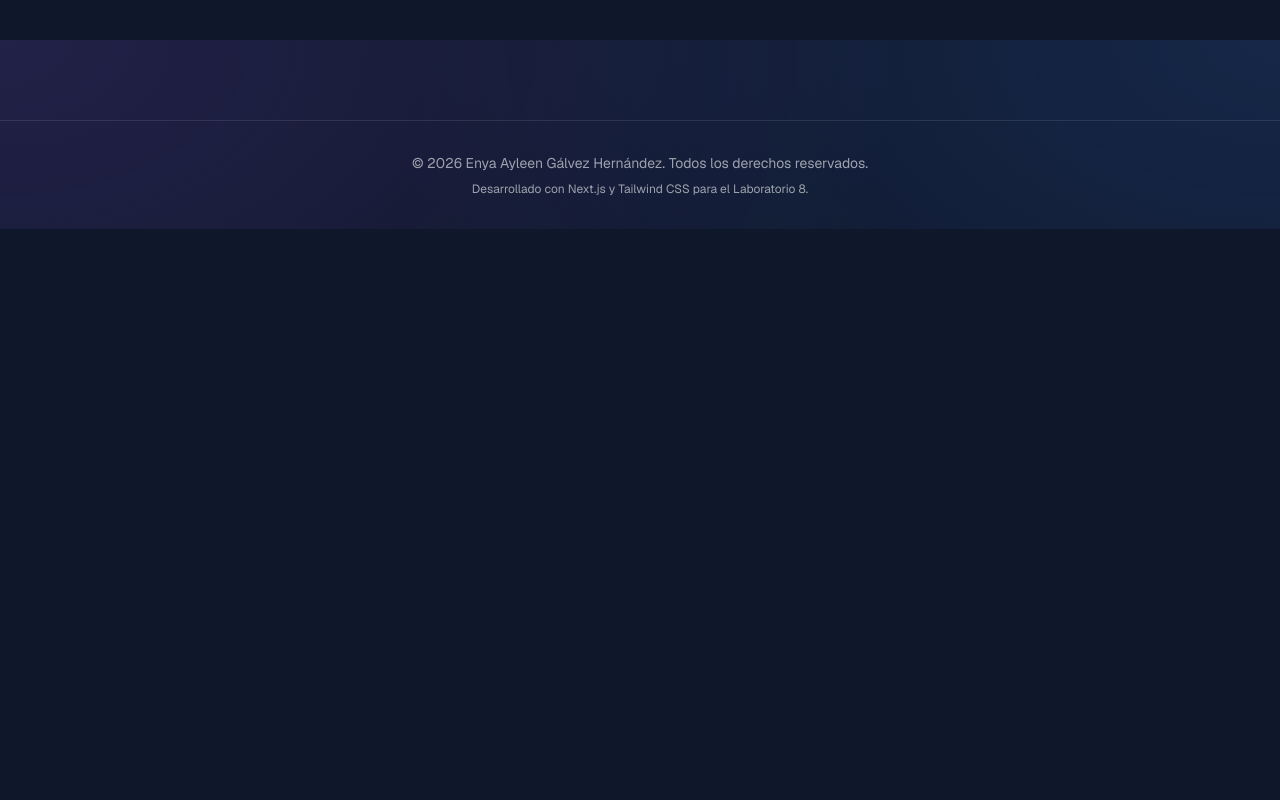
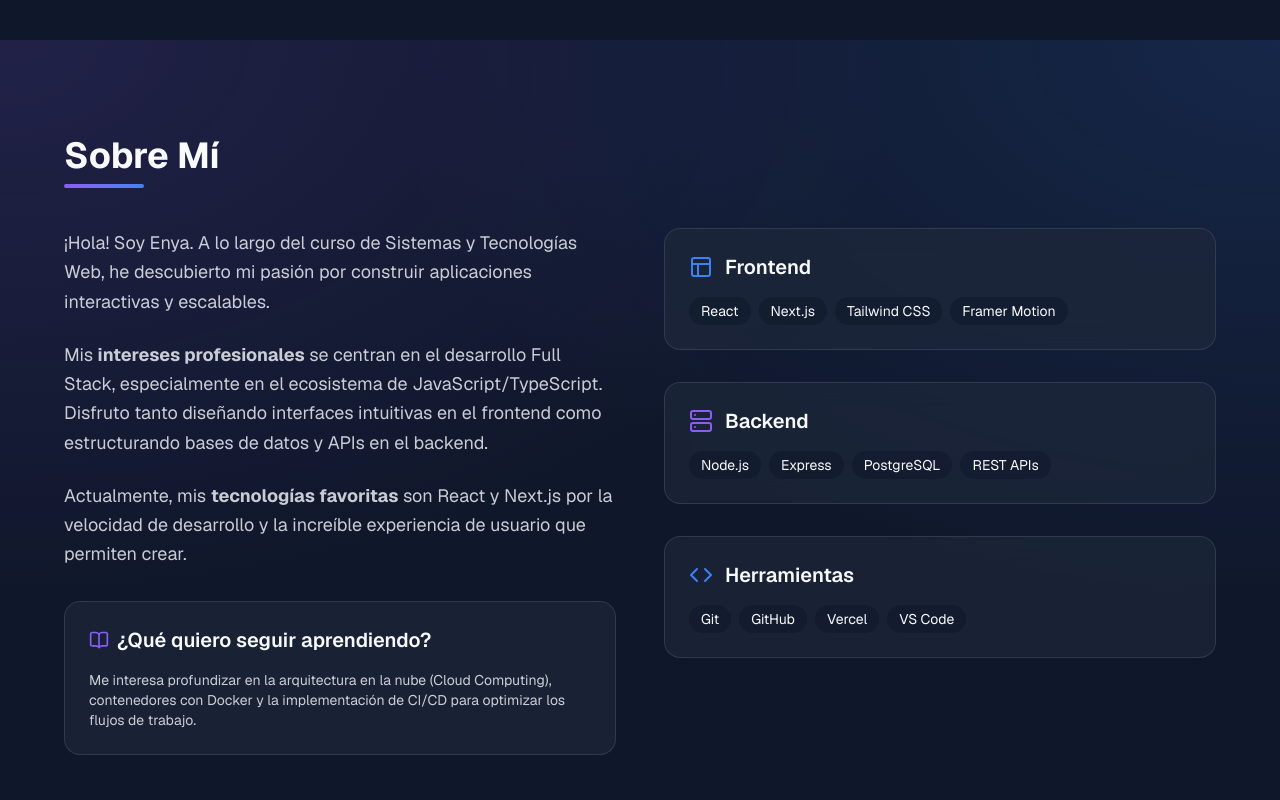
Before and after one commit to EnyaGalvez/lab8-Nextjs, a Next.js app: page / in a window 1280 px wide. Shown: the part 760-1560 px from the top of the page. Before the commit the page ends 989 px from the top, so only its background shows below. Built offline with nearby package versions, Linux system fonts and the light colour scheme.

Commit message:
feat: implementar seccion Sobre Mi con skills y experiencia

```diff
--- a/src/app/page.tsx
+++ b/src/app/page.tsx
@@ -1,9 +1,11 @@
 import Hero from '@/components/Hero';
+import AboutMe from '@/components/AboutMe';
 
 export default function Home() {
   return (
     <div className="flex flex-col gap-24 pb-20">
       <Hero />
+      <AboutMe />
     </div>
   );
 }
--- /dev/null
+++ b/src/components/AboutMe.tsx
@@ -0,0 +1,91 @@
+'use client';
+import React from 'react';
+import { motion } from 'framer-motion';
+import { Code, Server, Layout, BookOpen } from 'lucide-react';
+
+export default function AboutMe() {
+  const skills = [
+    {
+      title: 'Frontend',
+      icon: <Layout className="text-accent-secondary" size={24} />,
+      items: ['React', 'Next.js', 'Tailwind CSS', 'Framer Motion'],
+    },
+    {
+      title: 'Backend',
+      icon: <Server className="text-accent-primary" size={24} />,
+      items: ['Node.js', 'Express', 'PostgreSQL', 'REST APIs'],
+    },
+    {
+      title: 'Herramientas',
+      icon: <Code className="text-accent-secondary" size={24} />,
+      items: ['Git', 'GitHub', 'Vercel', 'VS Code'],
+    },
+  ];
+
+  return (
+    <section id="sobre-mi" className="min-h-screen py-20 px-4">
+      <div className="max-w-6xl mx-auto">
+        <motion.div
+          initial={{ opacity: 0, y: 20 }}
+          whileInView={{ opacity: 1, y: 0 }}
+          viewport={{ once: true, margin: '-100px' }}
+          transition={{ duration: 0.5 }}
+        >
+          <h2 className="text-4xl font-bold mb-2">Sobre Mí</h2>
+          <div className="h-1 w-20 bg-gradient-to-r from-accent-primary to-accent-secondary rounded-full mb-10"></div>
+
+          <div className="grid md:grid-cols-2 gap-12">
+            <div className="space-y-6 text-foreground/80 leading-relaxed text-lg">
+              <p>
+                ¡Hola! Soy Enya. A lo largo del curso de Sistemas y Tecnologías Web, he descubierto mi pasión por construir aplicaciones interactivas y escalables.
+              </p>
+              <p>
+                Mis <strong>intereses profesionales</strong> se centran en el desarrollo Full Stack, especialmente en el ecosistema de JavaScript/TypeScript. Disfruto tanto diseñando interfaces intuitivas en el frontend como estructurando bases de datos y APIs en el backend.
+              </p>
+              <p>
+                Actualmente, mis <strong>tecnologías favoritas</strong> son React y Next.js por la velocidad de desarrollo y la increíble experiencia de usuario que permiten crear.
+              </p>
+              <div className="glass p-6 rounded-2xl mt-8">
+                <h3 className="flex items-center gap-2 text-xl font-semibold mb-4 text-foreground">
+                  <BookOpen className="text-accent-primary" size={20} />
+                  ¿Qué quiero seguir aprendiendo?
+                </h3>
+                <p className="text-sm">
+                  {/* Comentario para que parezca escrito por mi */}
+                  {/* Me gustaría meterme más a fondo en temas de Cloud como AWS o Docker,
+                      siento que es el siguiente paso lógico. */}
+                  Me interesa profundizar en la arquitectura en la nube (Cloud Computing), contenedores con Docker y la implementación de CI/CD para optimizar los flujos de trabajo.
+                </p>
+              </div>
+            </div>
+
+            <div className="space-y-8">
+              {skills.map((skill, index) => (
+                <motion.div
+                  key={skill.title}
+                  initial={{ opacity: 0, x: 20 }}
+                  whileInView={{ opacity: 1, x: 0 }}
+                  viewport={{ once: true }}
+                  transition={{ duration: 0.5, delay: index * 0.1 }}
+                  className="glass p-6 rounded-2xl hover:-translate-y-1 transition-transform"
+                >
+                  <div className="flex items-center gap-3 mb-4">
+                    {skill.icon}
+                    <h3 className="text-xl font-semibold">{skill.title}</h3>
+                  </div>
+                  <div className="flex flex-wrap gap-2">
+                    {skill.items.map(item => (
+                      <span key={item} className="bg-background/50 px-3 py-1 rounded-full text-sm">
+                        {item}
+                      </span>
+                    ))}
+                  </div>
+                </motion.div>
+              ))}
+            </div>
+          </div>
+        </motion.div>
+      </div>
+    </section>
+  );
+}
```
